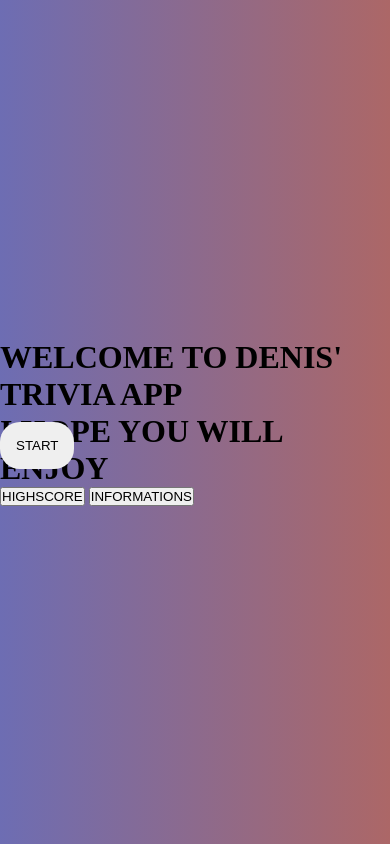
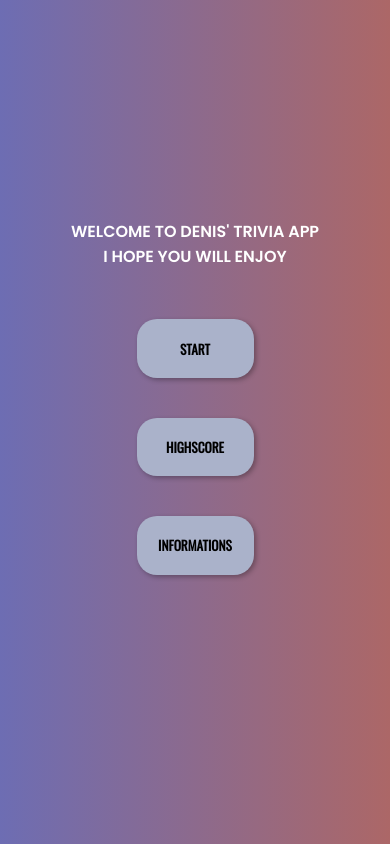
Before and after one commit to DenisCatalin/Trivia, a plain HTML site: page index.html in a window 390 px wide. Drawn offline with nearby package versions, Linux system fonts and the light colour scheme.

Commit message:
Update style.css

```diff
--- a/style.css
+++ b/style.css
@@ -15,11 +15,16 @@ body {
     flex-wrap: wrap;
 }
 
+.main-title {
+    color: white;
+    font-family: 'Poppins', sans-serif;
+    text-align: center;
+}
+
 .questions {
     width: 70%;
-    /* min-height: 100vh; */
+    min-height: 70vh;
     padding: 10px;
-
 }
 
 .question-card {
@@ -49,11 +54,9 @@ body {
 }
 
 .question {
-    /* background: violet; */
     padding: 1rem;
     width: 100%;
     font-family: 'Poppins', serif;
-    /* padding: 10px; */
     text-align: center;
 }
 
@@ -63,6 +66,27 @@ body {
     justify-content: center;
     align-items: center;
     flex-direction: column;
+}
+
+.lose {
+  display: flex;
+  justify-content: center;
+  align-items: center;
+  flex-direction: column;
+  text-align: center;
+  font-family: 'Oswald', sans-serif;
+}
+
+.retry {
+  margin: 5rem 0;
+  background: white;
+  border: none;
+  padding: 1rem;
+  font-weight: bold;
+  font-family: 'Oswald', sans-serif;
+  border-radius: 10px;
+  outline: none;
+  /* width: 50%; */
 }
 
 .title {
@@ -89,7 +113,7 @@ body {
 
 .categ {
     width: 40%;
-    height: 40px;
+    height: 45px;
     margin: 10px 0;
     border: none;
     border-radius: 10px;
@@ -154,14 +178,6 @@ body {
     outline: none;
 }
 
-.correct {
-  background: green;
-}
-
-.incorrect {
-    background: tomato
-}
-
 .choice1:hover, .choice2:hover, .choice3:hover, .choice4:hover {
     background: rgb(150, 150, 150);
 }
@@ -198,6 +214,8 @@ body {
     background: transparent;
     border: none;
     outline: none;
+    position: absolute;
+    top: 20%;
     /* display: none; */
     transition: .4s ease;
 }
@@ -207,14 +225,43 @@ body {
     transform: scale(1.2);
 }
 
-.start {
-    padding: 1rem;
-    position: absolute;
-    top: 50%;
-    border-radius: 20px;
-    border: none;
-    outline: none;
-    cursor: pointer;
+.intro {
+  width: 100%;
+  display: flex;
+  justify-content: center;
+  align-items: center;
+  flex-direction: column;
+}
+
+.main-buttons {
+  width: 30%;
+  height: 30vh;
+  display: flex;
+  justify-content: space-evenly;
+  align-items: center;
+  /* flex-wrap: wrap; */
+  flex-direction: column;
+}
+
+.buttonIntro {
+  width: 30%;
+  height: 30%;
+  margin: 20px 0;
+  border-radius: 20px;
+  border: none;
+  font-family: 'Oswald', sans-serif;
+  font-weight: bold;
+  /* display: none; */
+  outline: none;
+  background: #aab2ca;
+  box-shadow: 2px 2px 5px rgba(0, 0, 0, 0.3);
+  /* padding: 10px; */
+  transition: .4s ease;
+}
+
+.buttonIntro:hover {
+  background: rgb(130, 143, 182);
+  cursor: pointer;
 }
 
 .lds-spinner {
@@ -311,6 +358,17 @@ body {
 }
 
 @media screen and (max-width: 850px) {
+  .main-buttons {
+    width: 100%;
+    height: 40vh;
+    margin: 30px 0;
+  }
+  .buttonIntro {
+    width: 20%;
+  }
+  .main-title {
+    font-size: 20px;
+  }
   .categories {
     width: 100%;
   }
@@ -335,6 +393,16 @@ body {
 }
 
 @media screen and (max-width: 450px) {
+  .main-buttons {
+    width: 100%;
+    height: 35vh;
+  }
+  .buttonIntro {
+    width: 30%;
+  }
+  .main-title {
+    font-size: 16px;
+  }
   .categories {
     width: 100%;
   }
```
